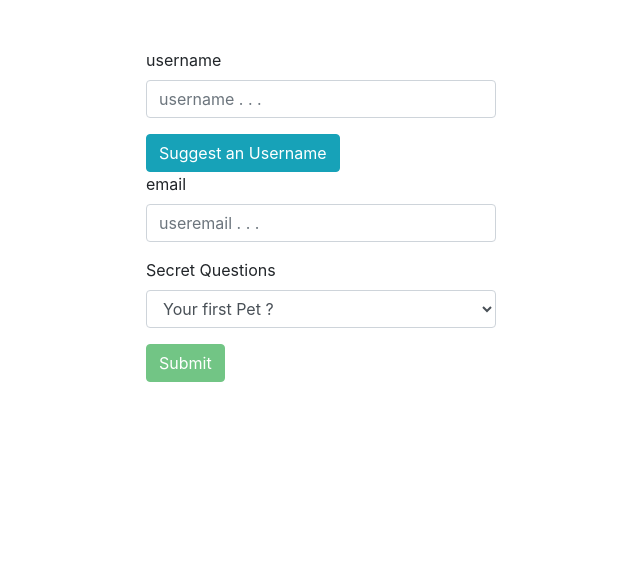
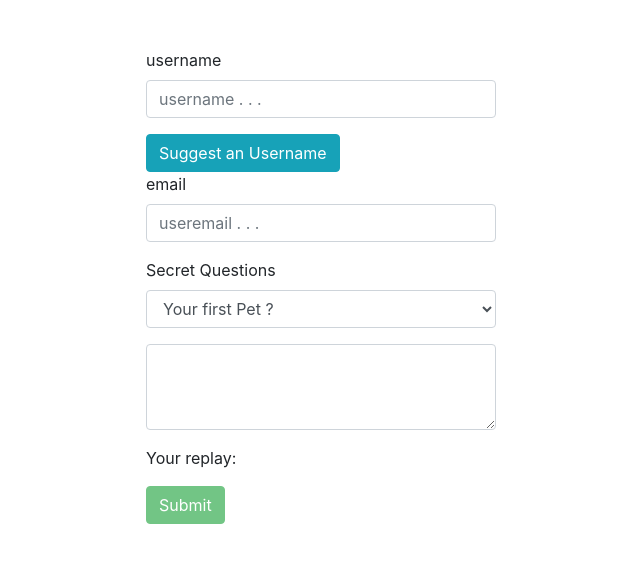
Before and after one commit to Fahad-Md-Kamal/Learning-Angular, an Angular app: page / in a window 1280 px wide. Shown: the top 562 px of the page, without its empty margins (224-864 px from the left). Built offline with nearby package versions, Linux system fonts and the light colour scheme.

Commit message:
Form Data Groupping done for TD

```diff
--- a/src/app/app.component.html
+++ b/src/app/app.component.html
@@ -3,6 +3,9 @@
         <div class="col-sm-10 offset-sm-1 col-md-6 offset-md-3 col-lg-4 offset-lg-3">
             <!-- <form (ngSubmit)="onSubmit(f)" #f="ngForm"> -->
                 <form (ngSubmit)="onSubmit()" #f="ngForm">
+            <div
+                ngModelGroup="userData"
+                #userData="ngModelGroup">
                 <div class="form-group">
                 <label for="username">username</label>
                 <input
@@ -31,6 +34,8 @@
                     #email="ngModel">
                     <span class="help-block text-danger" *ngIf="!email.valid && email.touched" >Please enter a valid email!</span>
                 </div>
+            </div>
+                <p *ngIf="!userData.valid && userData.touched" class="text-danger">User Data is Invalid!</p>
                 <div class="form-group">
                 <label for="secret">Secret Questions</label>
                 <select
@@ -42,11 +47,22 @@
                     <option value="teacher">Your first teacher ?</option>
                 </select>
                 </div>
+                <div class="form-group">
+                    <textarea
+                        name="questionAnswer"
+                        class="form-control"
+                        id="questionAnswer"
+                        rows="3"
+                        [(ngModel)]="answer">
+                    </textarea>
+                </div>
+                <p>Your replay: {{ answer }}</p>
                 <button
                     type="submit"
                     class="btn btn-success"
-                    [disabled]="!f.valid"
-                    >Submit</button>
+                    [disabled]="!f.valid">
+                    Submit
+                </button>
             </form>
         </div>
     </div>
--- a/src/app/app.component.ts
+++ b/src/app/app.component.ts
@@ -9,6 +9,7 @@ import { NgForm } from '@angular/forms';
 export class AppComponent {
   @ViewChild('f', {static:false}) signUpForm: NgForm;
   defaultQuestion = 'pet';
+  answer = '';
 
   // onSubmit(form: HTMLFormElement) {
   //   console.log(form);
```
